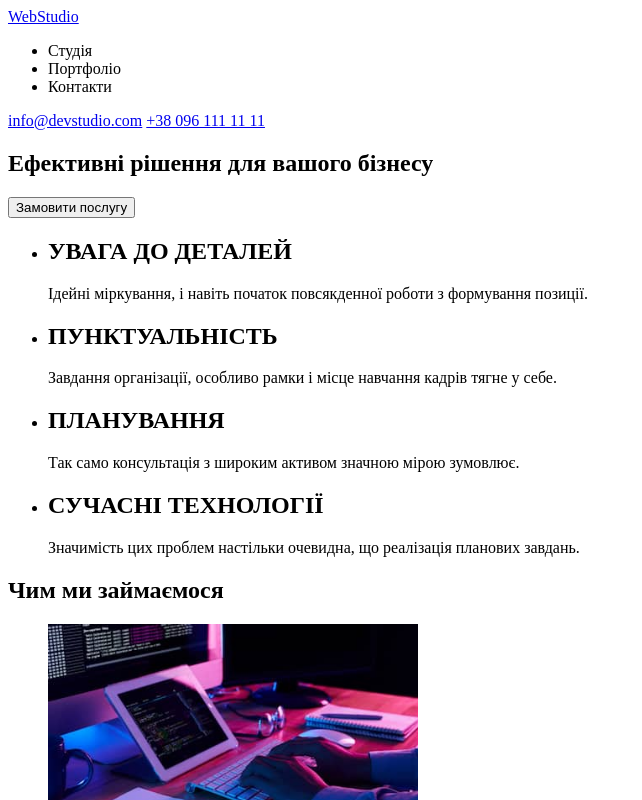
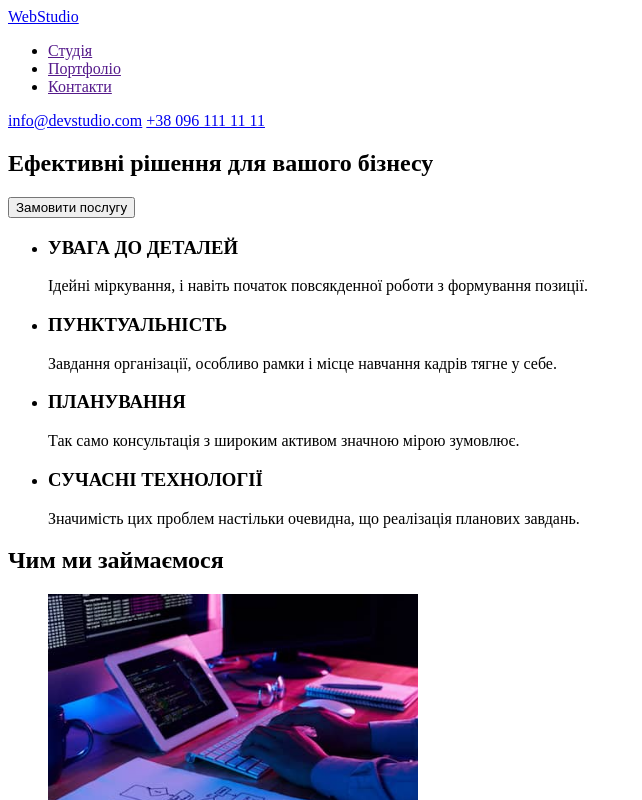
Before and after one commit to Vladyslav-Bekesh/goit-markup-hw-02, a plain HTML site: page index.html in a window 1280 px wide. Shown: the top 800 px of the page, without its empty margins (0-642 px from the left). Drawn offline with Linux system fonts and the light colour scheme.

Commit message:
v1.3
validation completed

```diff
--- a/index.html
+++ b/index.html
@@ -13,9 +13,9 @@
                 WebStudio
             </a>
         <ul>
-            <li>Студія</li>
-            <li>Портфоліо</li>
-            <li>Контакти</li>
+            <li><a href="">Студія</a></li>
+            <li><a href="">Портфоліо</a></li>
+            <li><a href="">Контакти</a></li>
         </ul>
         </nav>
         <a href = "mailto:info@devstudio.com">info@devstudio.com</a>
@@ -31,19 +31,19 @@
         <section>
             <ul>
                 <li>
-                    <h2>УВАГА ДО ДЕТАЛЕЙ</h2>
+                    <h3>УВАГА ДО ДЕТАЛЕЙ</h3>
                     <p>Ідейні міркування, і навіть початок повсякденної роботи з формування позиції.</p>
                 </li>
                 <li>
-                    <h2>ПУНКТУАЛЬНІСТЬ</h2>
+                    <h3>ПУНКТУАЛЬНІСТЬ</h3>
                     <p>Завдання організації, особливо рамки і місце навчання кадрів тягне у себе.</p>
                 </li>
                 <li>
-                    <h2>ПЛАНУВАННЯ</h2>
+                    <h3>ПЛАНУВАННЯ</h3>
                     <p>Так само консультація з широким активом значною мірою зумовлює.</p>
                 </li>
                 <li>
-                    <h2>СУЧАСНІ ТЕХНОЛОГІЇ</h2>
+                    <h3>СУЧАСНІ ТЕХНОЛОГІЇ</h3>
                     <p>Значимість цих проблем настільки очевидна, що реалізація планових завдань.</p>
                 </li>
             </ul>
@@ -54,17 +54,17 @@
             <ul>
                 <li>
                     <img width="370" alt="працівник_з_ноутбуком"
-                        src="./images/1/close-up-image-programer-working-his-desk-office.jpg">
+                        src="./images/1/close-up-image.jpg">
                 </li>
 
                 <li>
                     <img width="370" alt="працює_над_адаптивністю"
-                        src="./images/1/web-ui-designers-are-developing-application-smartphones-team-creators-is-working-interface-mobile-phones_8119-2713.jpg">
+                        src="./images/1/web-ui-designers.jpg">
                 </li>
 
                 <li>
                     <img width="370" alt="планшет_з_палітрою"
-                        src="./images/1/creative-artist-web-design-with-working-colour-selection-graphic-tablet_35674-1119.jpg">
+                        src="./images/1/creative-artist.jpg">
                 </li>
             </ul>
         </section>
```
Also changed, not shown: images/1/close-up-image.jpg (renamed from images/1/close-up-image-programer-working-his-desk-office.jpg), images/1/creative-artist.jpg (renamed from images/1/creative-artist-web-design-with-working-colour-selection-graphic-tablet_35674-1119.jpg), images/1/web-ui-designers.jpg (renamed from images/1/web-ui-designers-are-developing-application-smartphones-team-creators-is-working-interface-mobile-phones_8119-2713.jpg).
